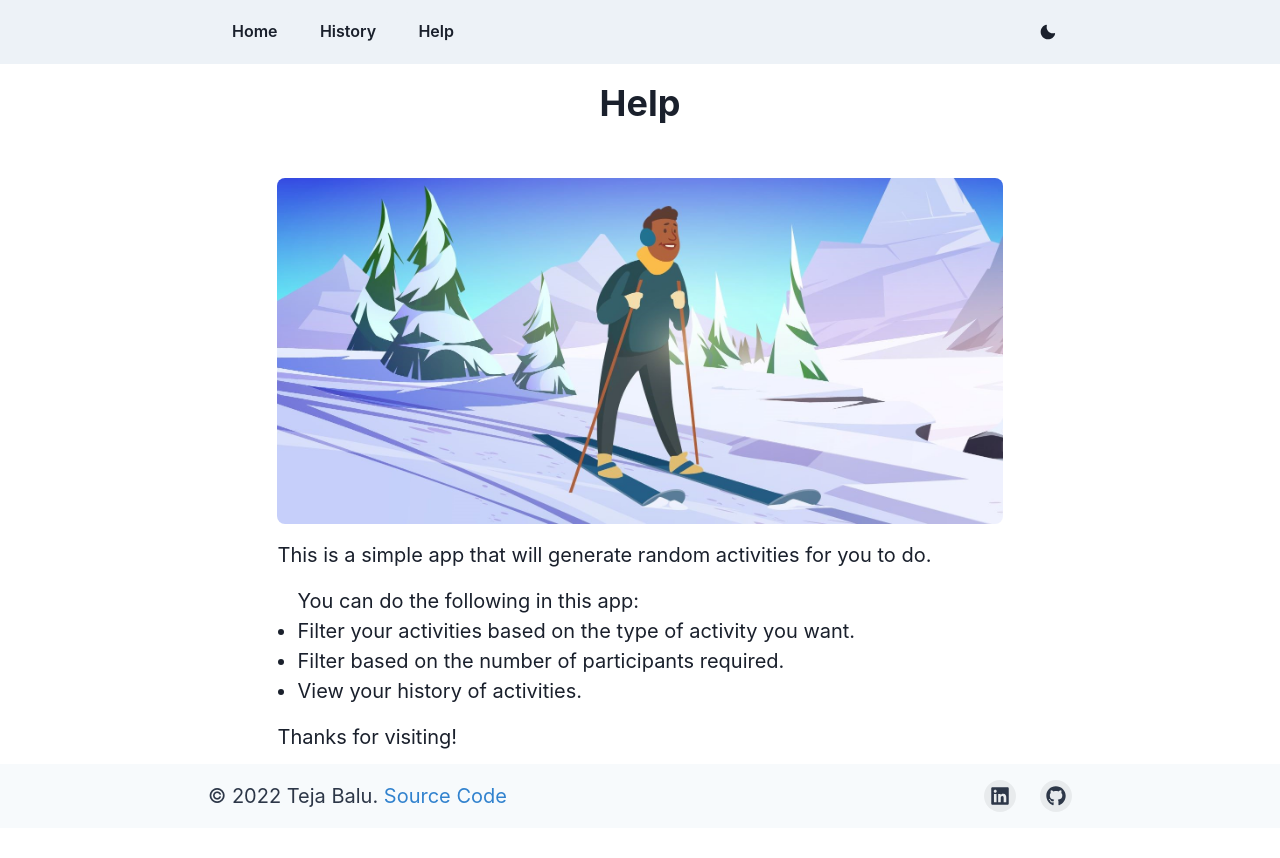
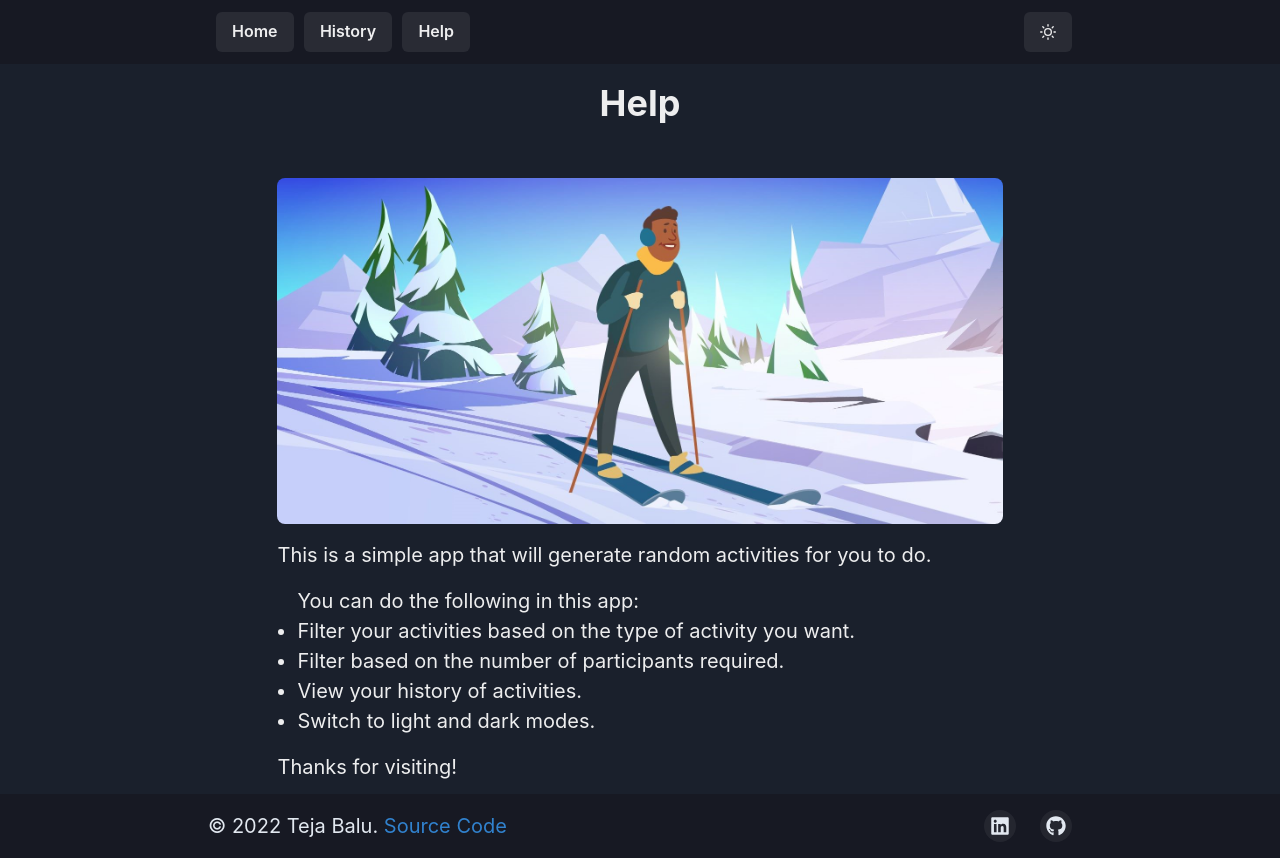
Before and after one commit to tejabalu/Sensoria-TakeHome, a React (Create React App) app: page / in a window 1280 px wide. Both pictures are taken after a click on the button "Help". Before the commit the page ends 828 px from the top, so only its background shows below. Built offline with nearby package versions, Linux system fonts and the light colour scheme; no server answers.

Commit message:
default dark colormode

```diff
--- a/src/App.tsx
+++ b/src/App.tsx
@@ -6,6 +6,7 @@ import {
 	Grid,
 	theme,
 	Container,
+	extendTheme,
 } from "@chakra-ui/react";
 import BoredBox from "./Bored";
 import BoredSelectors from "./BoredSelectors";
@@ -13,6 +14,13 @@ import Footer from "./Footer";
 import Nav from "./NavBar";
 import History from "./History";
 import { Help } from "./Help";
+
+const config = {
+	useSystemColorMode: false,
+	initialColorMode: "dark",
+};
+
+const customTheme = extendTheme({ config });
 
 export const App = () => {
 	const [url, setUrl] = React.useState(
@@ -49,7 +57,7 @@ export const App = () => {
 	};
 
 	return (
-		<ChakraProvider theme={theme}>
+		<ChakraProvider theme={customTheme}>
 			<Box
 				// vertical flex
 				display={"flex"}
--- a/src/Help.tsx
+++ b/src/Help.tsx
@@ -39,6 +39,7 @@ export const Help = () => {
 						Filter based on the number of participants required.
 					</ListItem>
 					<ListItem>View your history of activities.</ListItem>
+					<ListItem>Switch to light and dark modes.</ListItem>
 				</UnorderedList>
 				<Text>Thanks for visiting!</Text>
 			</VStack>
```
